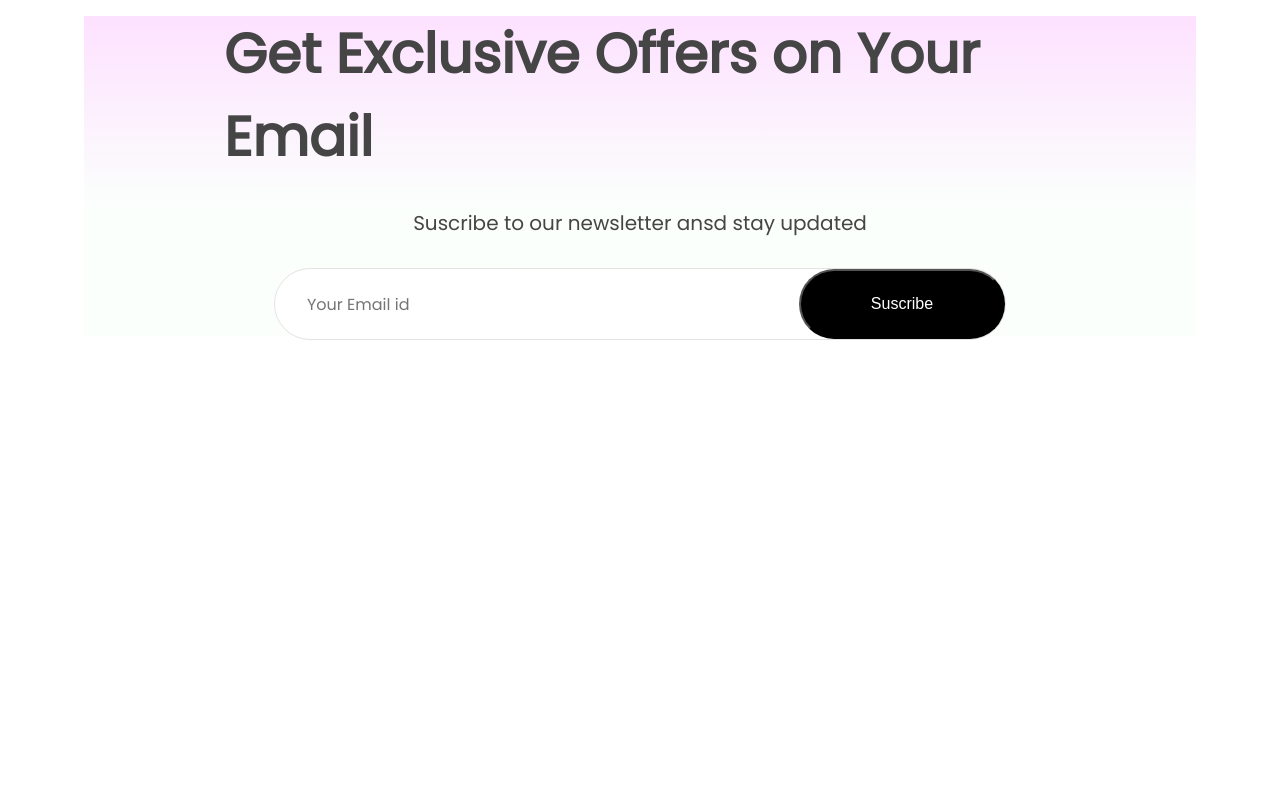
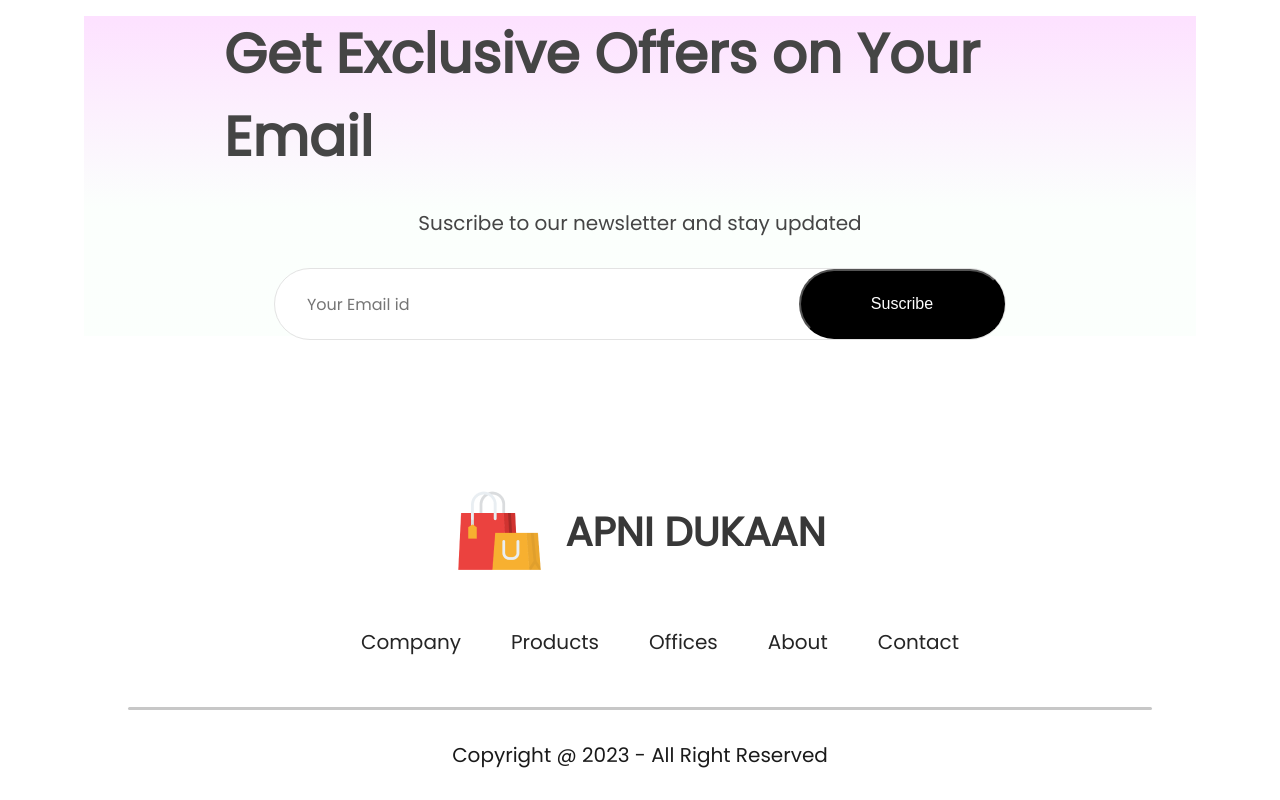
Before and after one commit to nainajohri95/E-Commerce-Website, a React (Create React App) app: page / in a window 1280 px wide. Shown: the part 3677-4477 px from the top of the page. Before the commit the page ends 4163 px from the top, so only its background shows below. Built offline with nearby package versions, Linux system fonts and the light colour scheme.

Commit message:
Fotter is created

```diff
--- /dev/null
+++ b/src/Components/Footer/Footer.css
@@ -0,0 +1,50 @@
+.footer {
+  display: flex;
+  flex-direction: column;
+  justify-content: center;
+  align-items: center;
+  gap: 50px;
+}
+
+.footer-logo {
+  display: flex;
+  align-items: center;
+  gap: 20px;
+}
+
+.footer-logo p {
+  color: #383838;
+  font-size: 40px;
+  font-weight: 700;
+}
+
+.footer-links {
+  display: flex;
+  list-style: none;
+  gap: 50px;
+  color: #252525;
+  font-size: 20px;
+}
+
+.footer-links li {
+  cursor: pointer;
+}
+
+.footer-copyright {
+  display: flex;
+  flex-direction: column;
+  align-items: center;
+  gap: 30px;
+  width: 100%;
+  margin-bottom: 30px;
+  color: #1a1a1a;
+  font-size: 20px;
+}
+
+.footer-copyright hr {
+  width: 80%;
+  border: none;
+  border-radius: 10px;
+  height: 3px;
+  background: #c7c7c7;
+}
--- /dev/null
+++ b/src/Components/Footer/Footer.jsx
@@ -0,0 +1,26 @@
+import React from "react";
+import "./Footer.css";
+import footer_logo from "../Assets/logo_big.png";
+const Footer = () => {
+  return (
+    <div className="footer">
+      <div className="footer-logo">
+        <img src={footer_logo} alt="" />
+        <p>APNI DUKAAN</p>
+      </div>
+      <ul className="footer-links">
+        <li>Company</li>
+        <li>Products</li>
+        <li>Offices</li>
+        <li>About</li>
+        <li>Contact</li>
+      </ul>
+      <div className="footer-copyright">
+        <hr />
+        <p>Copyright @ 2023 - All Right Reserved</p>
+      </div>
+    </div>
+  );
+};
+
+export default Footer;
--- a/src/Components/NewsLetter/NewsLetter.jsx
+++ b/src/Components/NewsLetter/NewsLetter.jsx
@@ -5,7 +5,7 @@
   return (
     <div className="newsletter">
       <h1>Get Exclusive Offers on Your Email</h1>
-      <p>Suscribe to our newsletter ansd stay updated</p>
+      <p>Suscribe to our newsletter and stay updated</p>
       <div>
         <input type="email" placeholder="Your Email id" />
         <button>Suscribe</button>
--- a/src/Pages/Shop.jsx
+++ b/src/Pages/Shop.jsx
@@ -4,6 +4,7 @@
 import Offers from "../Components/Offers/Offers";
 import NewCollection from "../Components/NewCollections/NewCollection";
 import NewsLetter from "../Components/NewsLetter/NewsLetter";
+import Footer from "../Components/Footer/Footer";
 
 const Shop = () => {
   return (
@@ -13,6 +14,7 @@
       <Offers />
       <NewCollection />
       <NewsLetter />
+      <Footer />
     </div>
   );
 };
```
Also changed, not shown: src/Components/Assets/Linkeidn_icon.png (added).
